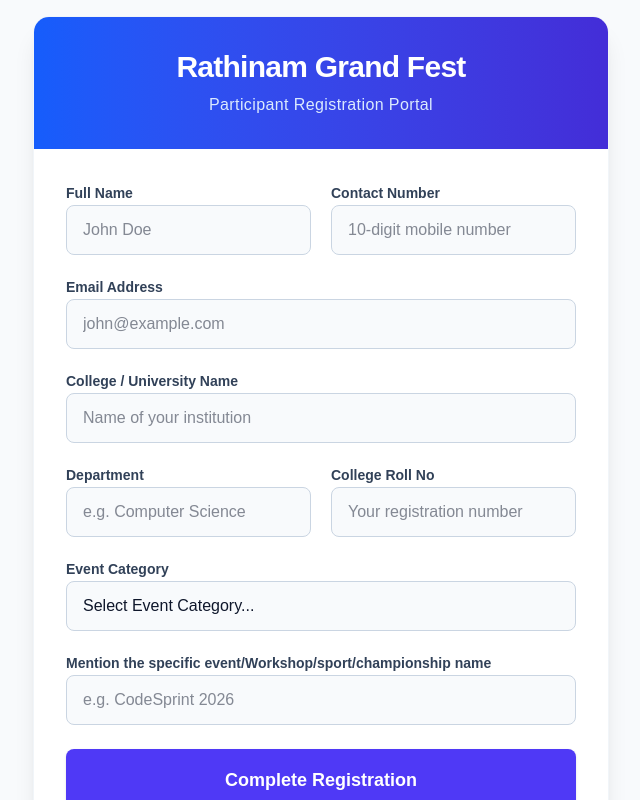
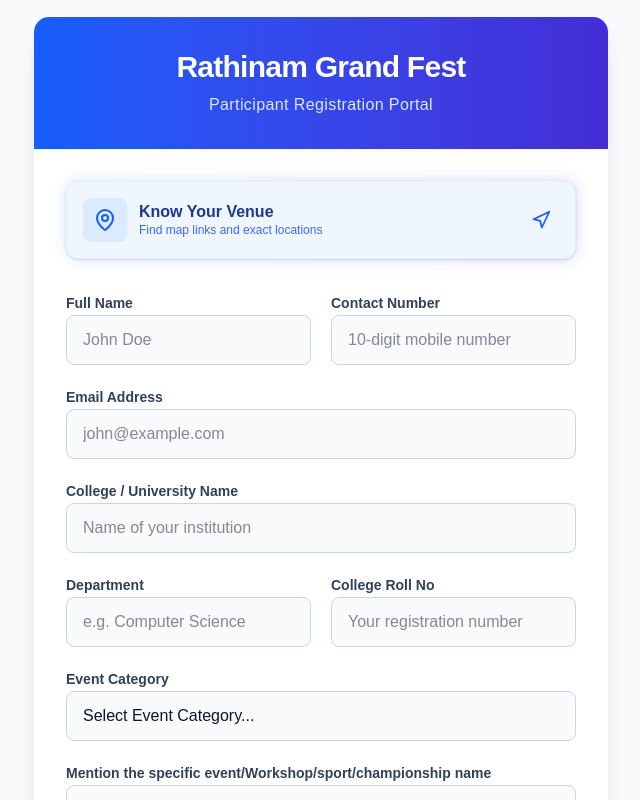
Before and after one commit to work4arun/rgfreg, a Next.js app: page / in a window 1280 px wide. Shown: the top 800 px of the page, without its empty margins (319-959 px from the left). Built offline with nearby package versions, Linux system fonts and the light colour scheme.

Commit message:
feat: Add Know Your Venue button to registration page

```diff
--- a/src/app/page.tsx
+++ b/src/app/page.tsx
@@ -2,7 +2,8 @@
 
 import { useState, useTransition } from "react";
 import { submitRegistration } from "./actions";
-import { Loader2 } from "lucide-react";
+import { Loader2, MapPin, Navigation } from "lucide-react";
+import Link from "next/link";
 
 export default function RegistrationPage() {
   const [error, setError] = useState<string | null>(null);
@@ -31,6 +32,25 @@ export default function RegistrationPage() {
         </div>
 
         <div className="p-8">
+          <Link
+            href="/venue"
+            className="flex flex-col items-center justify-center mb-8 w-full group relative"
+          >
+            <div className="absolute inset-0 bg-gradient-to-r from-blue-400 to-indigo-500 rounded-xl blur opacity-25 group-hover:opacity-40 transition duration-300"></div>
+            <div className="relative w-full bg-blue-50 border border-blue-100/50 rounded-xl px-4 py-4 flex items-center justify-between shadow-sm hover:shadow-md transition-shadow">
+              <div className="flex items-center gap-3">
+                <div className="p-2.5 bg-blue-100 rounded-lg shrink-0">
+                  <MapPin className="w-6 h-6 text-blue-600" />
+                </div>
+                <div className="text-left">
+                  <h3 className="text-blue-900 font-bold leading-tight">Know Your Venue</h3>
+                  <p className="text-blue-700/80 text-xs">Find map links and exact locations</p>
+                </div>
+              </div>
+              <Navigation className="w-5 h-5 text-blue-600 mr-2 group-hover:translate-x-1 transition-transform" />
+            </div>
+          </Link>
+
           {error && (
             <div className="bg-red-50 text-red-600 p-4 rounded-lg mb-6 border border-red-100 font-medium">
               {error}
```
